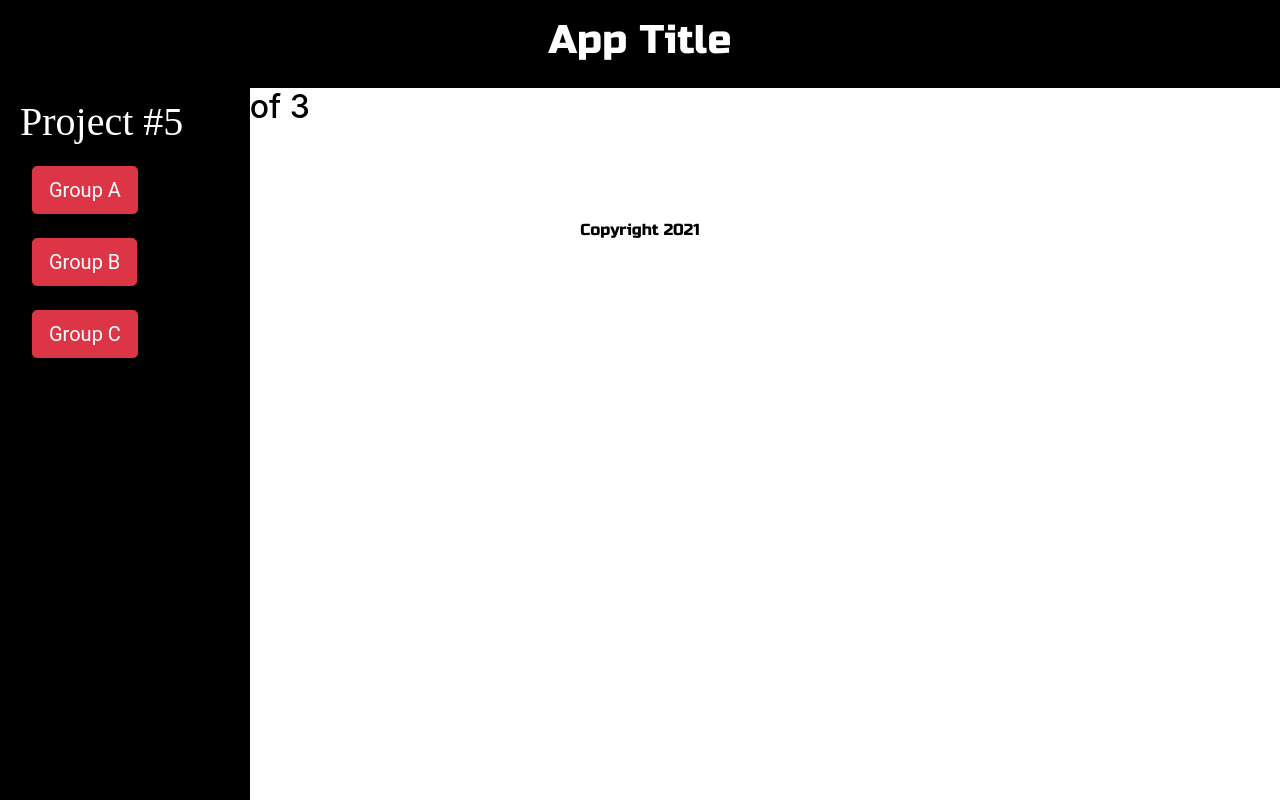
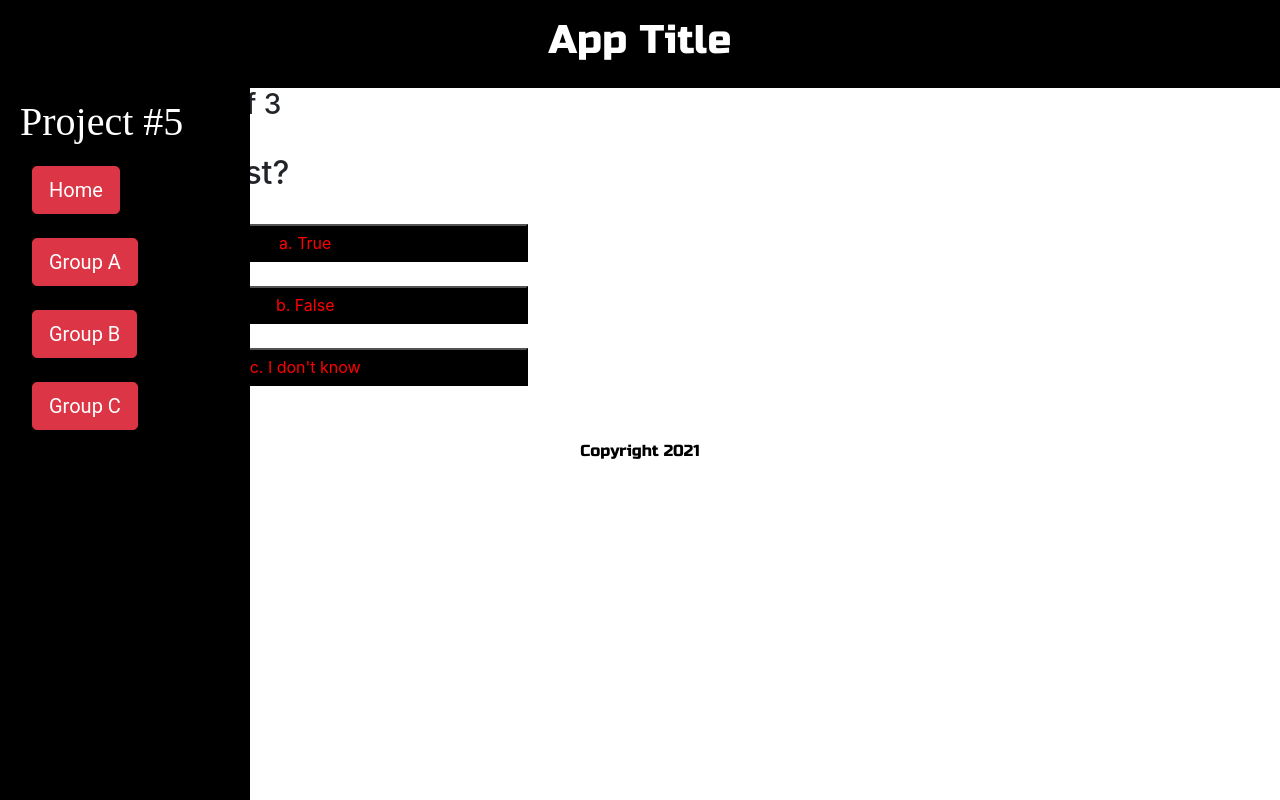
Before and after one commit to imhotep-hodges/project5b, a React (Create React App) app: page /GroupA.js in a window 1280 px wide. Built offline with nearby package versions, Linux system fonts and the light colour scheme; a web font is replaced by a local one.

Commit message:
added State

```diff
--- a/src/App.js
+++ b/src/App.js
@@ -1,21 +1,31 @@
-import logo from './logo.svg';
 import './App.css';
 import '/Users/larryh1981/project05/src/index.css';
+import { BrowserRouter as Router, Switch, Route } from 'react-router-dom';
 import Navbar from "/Users/larryh1981/project05/src/components/Navbar";
-import { BrowserRouter as Router, Switch, Route } from 'react-router-dom';
+import Home from '/Users/larryh1981/project05/src/components/Pages/Home';
 import GroupA from './components/Pages/GroupA';
+import GroupB from '/Users/larryh1981/project05/src/components/Pages/GroupB';
+import GroupC from '/Users/larryh1981/project05/src/components/Pages/GroupC';
 import Question1 from './components/Pages/QnAs/Question1';
 import Answer1 from './components/Pages/QnAs/Answer1';
 
 function App() {
   return (
-    <Router>
+    <div className="app">
+
+      <Router>
       <Navbar />
-      <GroupA total="3" current="1" />
-      <Question1 question="Is this a Test?" />
-      <Answer1 letter="A" answer="I don't know" />
+      <Switch>
+        <Route path="/" exact component={Home} />
+        <Route path="/GroupA.js" component={GroupA} />
+        <Route path="/GroupB.js" component={GroupB} />
+        <Route path="/GroupC.js" component={GroupC} />
+      </Switch>
+    </Router>
 
-    </Router>
+
+    </div>
+
   );
 };
 
--- a/src/components/Navbar.js
+++ b/src/components/Navbar.js
@@ -15,21 +15,26 @@ function Navbar() {
                 </h1>
 
                 <ul className="btn-group-vertical" role="group" aria-label="Basic example">
-
+                <li className="nav-item">
+                    <Link to="/" className="nav-links">
+                      <button type="button" class="btn btn-danger btn-lg">Home</button>
+                    </Link>
+                    </li>
+                    <br />
                     <li className="nav-item">
-                    <Link to="#" className="nav-links">
+                    <Link to="/GroupA.js" className="nav-links">
                       <button type="button" class="btn btn-danger btn-lg">Group A</button>
                     </Link>
                     </li>
                     <br />
                     <li className="nav-item">
-                    <Link to="#" className="nav-links">
+                    <Link to="/GroupB.js" className="nav-links">
                     <button type="button" class="btn btn-danger btn-lg">Group B</button>
                     </Link>
                     </li>
                     <br />
                     <li className="nav-item">
-                    <Link to="#" className="nav-links">
+                    <Link to="/GroupC.js" className="nav-links">
                     <button type="button" class="btn btn-danger btn-lg">Group C</button>
                     </Link>
                     </li>
--- a/src/components/Pages/GroupA.js
+++ b/src/components/Pages/GroupA.js
@@ -1,14 +1,69 @@
-import React from 'react';
+import React, {useState} from 'react';
+import '/Users/larryh1981/project05/src/index.css'
+import Progress1 from '/Users/larryh1981/project05/src/components/Pages/QnAs/Progress1';
+import Question1 from '/Users/larryh1981/project05/src/components/Pages/QnAs/Question1';
+import Answer1b from '/Users/larryh1981/project05/src/components/Pages/QnAs/Answer1b';
 
-function GroupA(props) {
+function GroupA() {
+    const [currentQuestion, setCurrentQuestion] = useState(0);
+    const [currentAnswer, setCurrentAnswer] = useState('');
+
+    const questions = [
+        {
+            id: 1,
+            question: "Is this a Test?",
+            answer_a: "True",
+            answer_b: "False",
+            answer_c: "I don't know",
+            correct_answer: "a",
+        },
+        {
+            id: 2,
+            question: "Are you okay?",
+            answer_a: "True",
+            answer_b: "False",
+            answer_c: "I don't know",
+            correct_answer: "c",
+        },
+        {
+            id: 3,
+            question: "What time will I go to bed?",
+            answer_a: "11:30pm",
+            answer_b: "12:30am",
+            answer_c: "1:30am",
+            correct_answer: "b",
+        },
+    ];
+
+
+    const question = questions [currentQuestion];
+
+    const handleClick = e => {
+        setCurrentAnswer(e.target.value)
+
+    };
+
     return (
         <div className="container">
-            <div className="ques">
-                <h2>Question {props.current} of {props.total}  </h2>
-            </div>
+
+
+                <Progress1 total="3" current="1" />
+                <br />
+                <Question1 question={question.question} />
+                <br />
+                <Answer1b question={question} currentAnswer={currentAnswer} handleClick={handleClick} />
+                <br />
+                <button className='btn btn-secondary btn-sm'>
+                    Submit Answer
+                </button>
+
+
         </div>
     );
 }
 
 
+
+
+
 export default GroupA;
--- a/src/components/Pages/GroupB.js
+++ b/src/components/Pages/GroupB.js
@@ -0,0 +1,13 @@
+import React from 'react';
+
+function GroupB(props) {
+    return (
+            <div className="ques">
+                <h2>Question {props.current} of {props.total}  </h2>
+            </div>
+
+    );
+}
+
+
+export default GroupB;
--- a/src/components/Pages/GroupC.js
+++ b/src/components/Pages/GroupC.js
@@ -0,0 +1,13 @@
+import React from 'react';
+
+function GroupC(props) {
+    return (
+            <div className="ques">
+                <h2>Question {props.current} of {props.total}  </h2>
+            </div>
+
+    );
+}
+
+
+export default GroupC;
--- /dev/null
+++ b/src/components/Pages/Home.js
@@ -0,0 +1,17 @@
+import React from 'react';
+
+
+
+function Home() {
+    return (
+        <div className="home">
+            <h1 className="welcomeHome">Home</h1>
+            <br></br>
+            <div className="hometitle">
+                <h1> Test </h1>
+            </div>
+        </div>
+    );
+};
+
+export default Home;
--- a/src/components/Pages/QnAs/Answer1.js
+++ b/src/components/Pages/QnAs/Answer1.js
@@ -1,15 +1,27 @@
 import React from 'react';
 
+
 function Answer1(props) {
+    let classes = ['answer'];
+    if (props.selected) {
+        classes.push('selected');
 
+    }
     return (
-        <button value={props.letter} >
-            <span className="answer"> {props.letter}. </span> {props.answer}
+        <div className="answerall">
+            <button value={props.letter} className={classes.join(' ')} onClick={props.handleClick} >
+            <span> {props.letter}. </span> {props.answer}
 
-        </button>
+            </button>
+        </div>
+
 
     );
 
 }
 
+
+
+
+
 export default Answer1;
--- /dev/null
+++ b/src/components/Pages/QnAs/Answer1b.js
@@ -0,0 +1,35 @@
+import React from 'react';
+import Answer1 from '/Users/larryh1981/project05/src/components/Pages/QnAs/Answer1';
+
+
+function Answer1b(props){
+    return (
+        <>
+            <Answer1
+            letter="a"
+            answer={props.question.answer_a}
+            handleClick={props.handleClick}
+            selected={props.currentAnswer === 'a'} />
+            <br />
+            <Answer1
+            letter="b"
+            answer={props.question.answer_b}
+            handleClick={props.handleClick}
+            selected={props.currentAnswer === 'b'} />
+            <br />
+            <Answer1
+            letter="c"
+            answer={props.question.answer_c}
+            handleClick={props.handleClick}
+            selected={props.currentAnswer === 'c'}/>
+
+        </>
+
+
+    );
+
+
+
+}
+
+export default Answer1b;
--- /dev/null
+++ b/src/components/Pages/QnAs/Progress1.js
@@ -0,0 +1,16 @@
+import React from 'react';
+
+function Progress1(props) {
+    return (
+        <h3>Question {props.current} of {props.total}  </h3>
+
+
+
+    );
+}
+
+
+
+
+
+export default Progress1;
--- a/src/components/Pages/QnAs/Question1.js
+++ b/src/components/Pages/QnAs/Question1.js
@@ -1,12 +1,15 @@
 import React from 'react';
 
-function Question1 (props) {
+function Question1(props) {
+    return (
+        <h2> {props.question} </h2>
 
-    return (
-        <h1> {props.question} </h1>
 
     );
 
 }
 
+
+
+
 export default Question1;
--- a/src/index.css
+++ b/src/index.css
@@ -12,6 +12,11 @@ code {
     monospace;
 }
 
+.home {
+  background-color: white;
+  color: black;
+}
+
 /* --- Questions --- */
 
 .ques {
@@ -19,8 +24,33 @@ code {
   color: black;
 }
 
+.answerall {
+  margin-left:auto;
+  margin-right:auto;
+
+}
+
 .answer {
-  color: blue;
+  background-color: black;
+  color: red;
+  width: 40%;
+  padding: 5px;
+  text-align: center;
+
+}
+
+.answer.selected {
+  color: black;
+  background-color: red;
+
+
+}
+
+.answer:hover {
+  color: black;
+  background-color: red;
+  border: 10px 5px 5px 5px;
+  border-color: black;
 }
 
 /* ---- SidebarNav --- */
```
